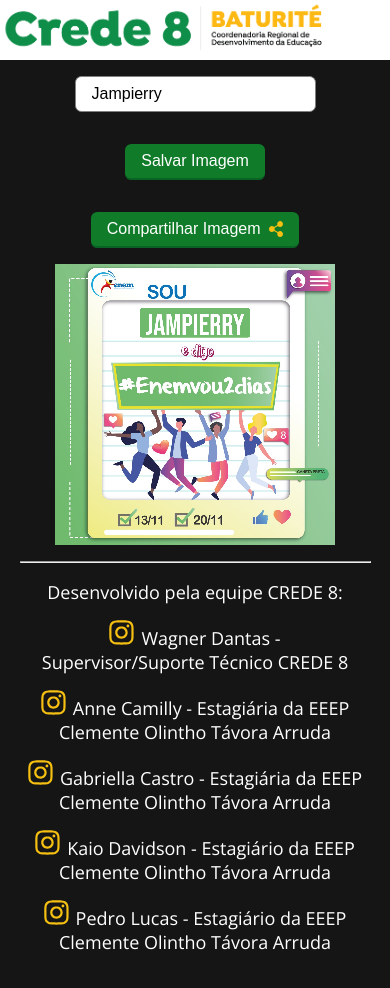
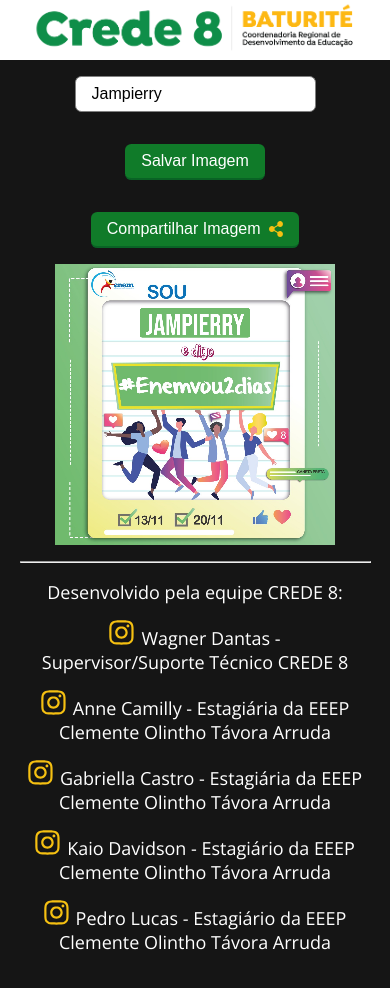
Before and after one commit to PedroLucasDeveloper/EU_VOU_ENEM_2022, a plain HTML site: page index.html in a window 390 px wide. Drawn offline with nearby package versions, Linux system fonts and the light colour scheme.

Commit message:
Update index.html

```diff
--- a/index.html
+++ b/index.html
@@ -35,21 +35,22 @@
       }
 
       .navbar {
+        display: flex;
         width: 100vw;
         height: 74px;
         background-color: rgb(255, 255, 255);
       }
       .navbar > img{
-        position: absolute;
+        position: relative;
         top: 0;
         left: 0;
         width: 378px;
         height: 68px;
-        margin-right: 40px;
       }
-      @media only screen and (max-width: 600px) {
+      @media only screen and (max-width: 900px) {
   .navbar > img {width: 329px; height: 55px; margin: 0 auto;}
   .navbar{
+    width: 100vw;
     height: 60px;
   }
 }
```
